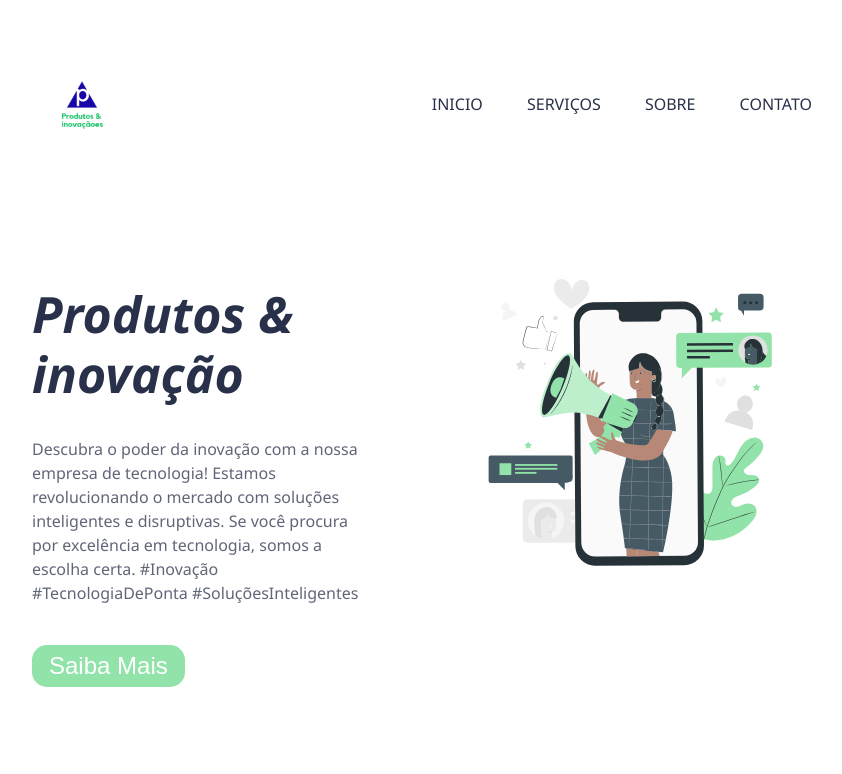
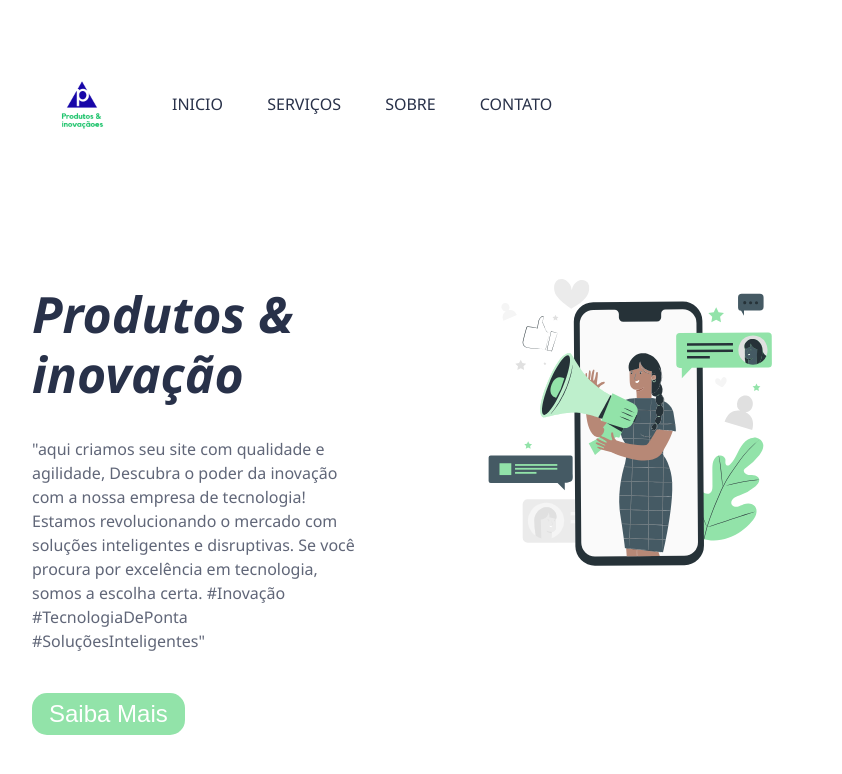
Before and after one commit to Luisfelipeprusch123/Produto---inova--o----landing-page, a plain HTML site: page index.html in a window 1280 px wide. Shown: the whole page, without its empty margins (218-1060 px from the left). Drawn offline with Linux system fonts and the light colour scheme.

Commit message:
Atualização

```diff
--- a/Contato.css
+++ b/Contato.css
@@ -13,6 +13,12 @@ body{
  margin: 0 auto;
 
 }
+
+.nav .container{
+    display: flex;
+    text-decoration: none;
+    align-items: center;
+  }
 
 .row{
 display: flex;
@@ -142,4 +148,15 @@ legend{
 
 #submit:hover{
     background-image: linear-gradient(to right,rgb(0, 80, 172), rgb(80, 19, 195));
+
 }
+
+.logo{
+    display: flex;
+    align-items: center;
+
+  }
+
+  .logo img{
+    height: 100px;
+  }
--- a/index.html
+++ b/index.html
@@ -27,7 +27,7 @@
     <div class="header-content row">
       <div>
         <h1 class="header-title">Produtos & inovação</h1>
-        <p class="text">Descubra o poder da inovação com a nossa empresa de tecnologia! Estamos revolucionando o mercado com soluções inteligentes e disruptivas. Se você procura por excelência em tecnologia, somos a escolha certa. #Inovação #TecnologiaDePonta #SoluçõesInteligentes
+        <p class="text"> "aqui criamos seu site com qualidade e agilidade,   Descubra o poder da inovação com a nossa empresa de tecnologia! Estamos revolucionando o mercado com soluções inteligentes e disruptivas. Se você procura por excelência em tecnologia, somos a escolha certa. #Inovação #TecnologiaDePonta #SoluçõesInteligentes"
         </p>
         <button>Saiba Mais</button>
       </div>
--- a/style.css
+++ b/style.css
@@ -9,6 +9,13 @@ body{
 .container {
   padding: 0 250px;
   margin: 0 auto;
+
+}
+
+.nav .container{
+  display: flex;
+  text-decoration: none;
+  align-items: center;
 }
 
 .row {
@@ -95,6 +102,16 @@ button:hover {
 
 }
 
+.logo{
+  display: flex;
+  align-items: center;
+
+}
+
+.logo img{
+  height: 100px;
+}
+
 footer {
   margin: 50px;
   text-align: center;
```
